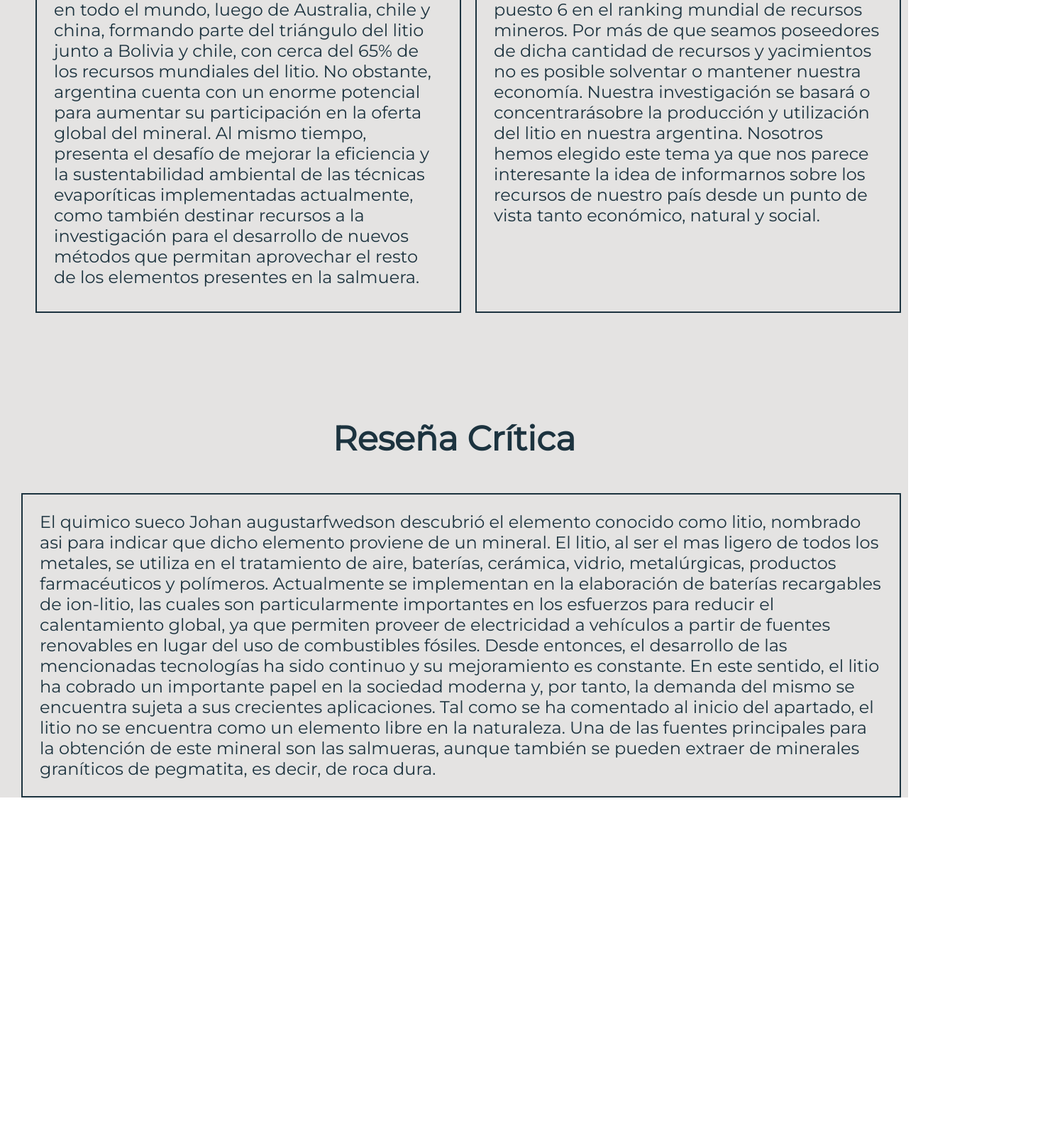
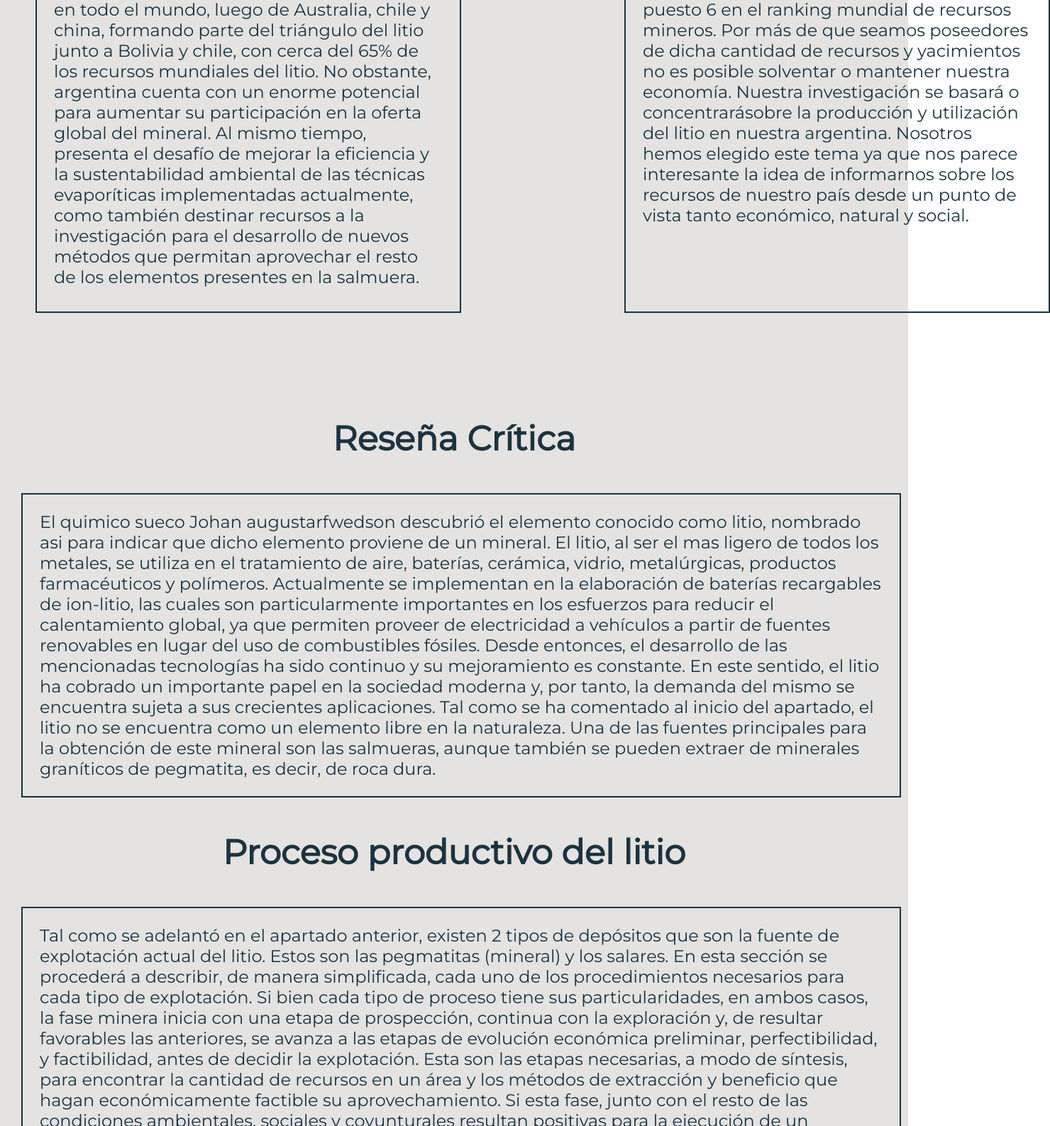
Before and after one commit to beto-programmer/proyecto-escuela, a plain HTML site: page index.html in a window 1280 px wide. Shown: the part 1213-2800 px from the top of the page at 71% size, 1480 px wide, since content can reach past the window. Before the commit the page ends 2337 px from the top, so only its background shows below. Drawn offline with nearby package versions, Linux system fonts and the light colour scheme.

Commit message:
se corrigio error responsive

```diff
--- a/css/styles.css
+++ b/css/styles.css
@@ -27,8 +27,8 @@
 }
 .presentacion-cuadro{
     display: grid;
-    /* grid-template-columns: 50px 600px 230px 600px 50px; */
-    grid-template-columns: 50px 600px 20px 600px 50px;
+    grid-template-columns: 50px 600px 230px 600px 50px;
+    /* grid-template-columns: 50px 600px 20px 600px 50px; */
     grid-template-rows: 700px 100px;
 }
 .presentacion__titulo{
@@ -54,21 +54,21 @@
     grid-column: 4;
     grid-row: 1;
 }
-.resenia-historica{
+.litio-informacion{
     background-color: #e4e3e2;
 }
-.resenia-historica__cuadro{
+.litio-informacion__cuadro{
     display: grid;
     grid-template-columns: 30px 1240px 30px
 }
-.resenia-historica__titulo{
+.litio-informacion__titulo{
     font-size: 3rem;
     padding: 1em;
     display: flex;
     justify-content: center;
     color: #1c333f;
 }
-.resenia-historica__texto{
+.litio-informacion__texto{
     padding: 1em;
     font-size: 1.5rem;
     color: #1c333f;
--- a/index.html
+++ b/index.html
@@ -22,18 +22,26 @@
         <div class="presentacion">
             <h1 class="presentacion__titulo">Presentacion</h1>
             <div class="presentacion-cuadro">
-            <p class="presentacion__texto-uno" data-aos="fade-down">En este informe, se investiga el litio desde una perspectiva de cómo afecta a nuestro país desde lo económico hasta lo natural, de la forma más integra posible para que los ciudadanos estén al tanto o por lo menos tengan conocimientos de los datos actuales de nuestras reservas de litio, ya que somos el cuarto productor más grande de este recurso en todo el mundo, luego de Australia, chile y china, formando parte del triángulo del litio junto a Bolivia y chile, con cerca del 65% de los recursos mundiales del litio. No obstante, argentina cuenta con un enorme potencial para aumentar su participación en la oferta global del mineral. Al mismo tiempo, presenta el desafío de mejorar la eficiencia y la sustentabilidad ambiental de las técnicas evaporíticas implementadas actualmente, como también destinar recursos a la investigación para el desarrollo de nuevos métodos que permitan aprovechar el resto de los elementos presentes en la salmuera.</p>
+            <p class="presentacion__texto-uno" data-aos="fade-right">En este informe, se investiga el litio desde una perspectiva de cómo afecta a nuestro país desde lo económico hasta lo natural, de la forma más integra posible para que los ciudadanos estén al tanto o por lo menos tengan conocimientos de los datos actuales de nuestras reservas de litio, ya que somos el cuarto productor más grande de este recurso en todo el mundo, luego de Australia, chile y china, formando parte del triángulo del litio junto a Bolivia y chile, con cerca del 65% de los recursos mundiales del litio. No obstante, argentina cuenta con un enorme potencial para aumentar su participación en la oferta global del mineral. Al mismo tiempo, presenta el desafío de mejorar la eficiencia y la sustentabilidad ambiental de las técnicas evaporíticas implementadas actualmente, como también destinar recursos a la investigación para el desarrollo de nuevos métodos que permitan aprovechar el resto de los elementos presentes en la salmuera.</p>
 
-                <p class="presentacion__texto-dos" data-aos="fade-down">Argentina a pesar de ser un país el cual este mal económicamente, es poseedor de grandes reservas y yacimientos mineros, tanto así que en 2003 le reporto al país ganancias por u$1200 millones, por los 5 millones de toneladas de minerales que se exportaron. La argentina tiene al menos 40 grandes yacimientos minerales, y está en el puesto 6 en el ranking mundial de recursos mineros. Por más de que seamos poseedores de dicha cantidad de recursos y yacimientos no es posible solventar o mantener nuestra economía. Nuestra investigación se basará o concentrarásobre la producción y utilización del litio en nuestra argentina.
+                <p class="presentacion__texto-dos" data-aos="fade-left">Argentina a pesar de ser un país el cual este mal económicamente, es poseedor de grandes reservas y yacimientos mineros, tanto así que en 2003 le reporto al país ganancias por u$1200 millones, por los 5 millones de toneladas de minerales que se exportaron. La argentina tiene al menos 40 grandes yacimientos minerales, y está en el puesto 6 en el ranking mundial de recursos mineros. Por más de que seamos poseedores de dicha cantidad de recursos y yacimientos no es posible solventar o mantener nuestra economía. Nuestra investigación se basará o concentrarásobre la producción y utilización del litio en nuestra argentina.
                 Nosotros hemos elegido este tema ya que nos parece interesante la idea de informarnos sobre los recursos de nuestro país desde un punto de vista tanto económico, natural y social.</p>
             </div>
         </div>
     </section>
-    <section class="resenia-historica">
-        <h1 class="resenia-historica__titulo">Reseña Crítica</h1>
-        <div class="resenia-historica__cuadro">
-        <p class="resenia-historica__texto">El quimico sueco Johan augustarfwedson descubrió el elemento conocido como litio, nombrado asi para indicar que dicho elemento proviene de un mineral. El litio, al ser el mas ligero de todos los metales, se utiliza en el tratamiento de aire, baterías, cerámica, vidrio, metalúrgicas, productos farmacéuticos y polímeros. Actualmente se implementan en la elaboración de baterías recargables de ion-litio, las cuales son particularmente importantes en los esfuerzos para reducir el calentamiento global, ya que permiten proveer de electricidad a vehículos a partir de fuentes renovables en lugar del uso de combustibles fósiles. Desde entonces, el desarrollo de las mencionadas tecnologías ha sido continuo y su mejoramiento es constante. En este sentido, el litio ha cobrado un importante papel en la sociedad moderna y, por tanto, la demanda del mismo se encuentra sujeta a sus crecientes aplicaciones. Tal como se ha comentado al inicio del apartado, el litio no se encuentra como un elemento libre en la naturaleza. Una de las fuentes principales para la obtención de este mineral son las salmueras, aunque también se pueden extraer de minerales graníticos de pegmatita, es decir, de roca dura.</p>
+    <section class="litio-informacion">
+        <h1 class="litio-informacion__titulo">Reseña Crítica</h1>
+        <div class="litio-informacion__cuadro">
+        <p class="litio-informacion__texto" data-aos="fade-down">El quimico sueco Johan augustarfwedson descubrió el elemento conocido como litio, nombrado asi para indicar que dicho elemento proviene de un mineral. El litio, al ser el mas ligero de todos los metales, se utiliza en el tratamiento de aire, baterías, cerámica, vidrio, metalúrgicas, productos farmacéuticos y polímeros. Actualmente se implementan en la elaboración de baterías recargables de ion-litio, las cuales son particularmente importantes en los esfuerzos para reducir el calentamiento global, ya que permiten proveer de electricidad a vehículos a partir de fuentes renovables en lugar del uso de combustibles fósiles. Desde entonces, el desarrollo de las mencionadas tecnologías ha sido continuo y su mejoramiento es constante. En este sentido, el litio ha cobrado un importante papel en la sociedad moderna y, por tanto, la demanda del mismo se encuentra sujeta a sus crecientes aplicaciones. Tal como se ha comentado al inicio del apartado, el litio no se encuentra como un elemento libre en la naturaleza. Una de las fuentes principales para la obtención de este mineral son las salmueras, aunque también se pueden extraer de minerales graníticos de pegmatita, es decir, de roca dura.</p>
     </div>
+    <h1 class="litio-informacion__titulo">Proceso productivo del litio</h1>
+    <div class="litio-informacion__cuadro">
+        <p class="litio-informacion__texto" data-aos="fade-down">Tal como se adelantó en el apartado anterior, existen 2 tipos de depósitos que son la fuente de explotación actual del litio. Estos son las pegmatitas (mineral) y los salares.
+        En esta sección se procederá a describir, de manera simplificada, cada uno de los procedimientos necesarios para cada tipo de explotación. Si bien cada tipo de proceso tiene sus particularidades, en ambos casos, la fase minera inicia con una etapa de prospección, continua con la exploración y, de resultar favorables las anteriores, se avanza a las etapas de evolución económica preliminar, perfectibilidad, y factibilidad, antes de decidir la explotación. Esta son las etapas necesarias, a modo de síntesis, para encontrar la cantidad de recursos en un área y los métodos de extracción y beneficio que hagan económicamente factible su aprovechamiento. Si esta fase, junto con el resto de las condiciones ambientales, sociales y coyunturales resultan positivas para la ejecución de un proyecto, se da lugar a las tareas de acceso al mineral, en función de sistema de exploración diseñado y a la construcción de una planta de procesamiento para la obtención de un producto final.
+        </p>
+    </div>
+    <h1 class="litio-informacion__titulo">Panorama Mundial</h1>
+    <h1 class="litio-informacion__titulo">Demanda</h1>
     </section>
 </main>
 <script src="https://unpkg.com/aos@2.3.1/dist/aos.js"></script>
```
